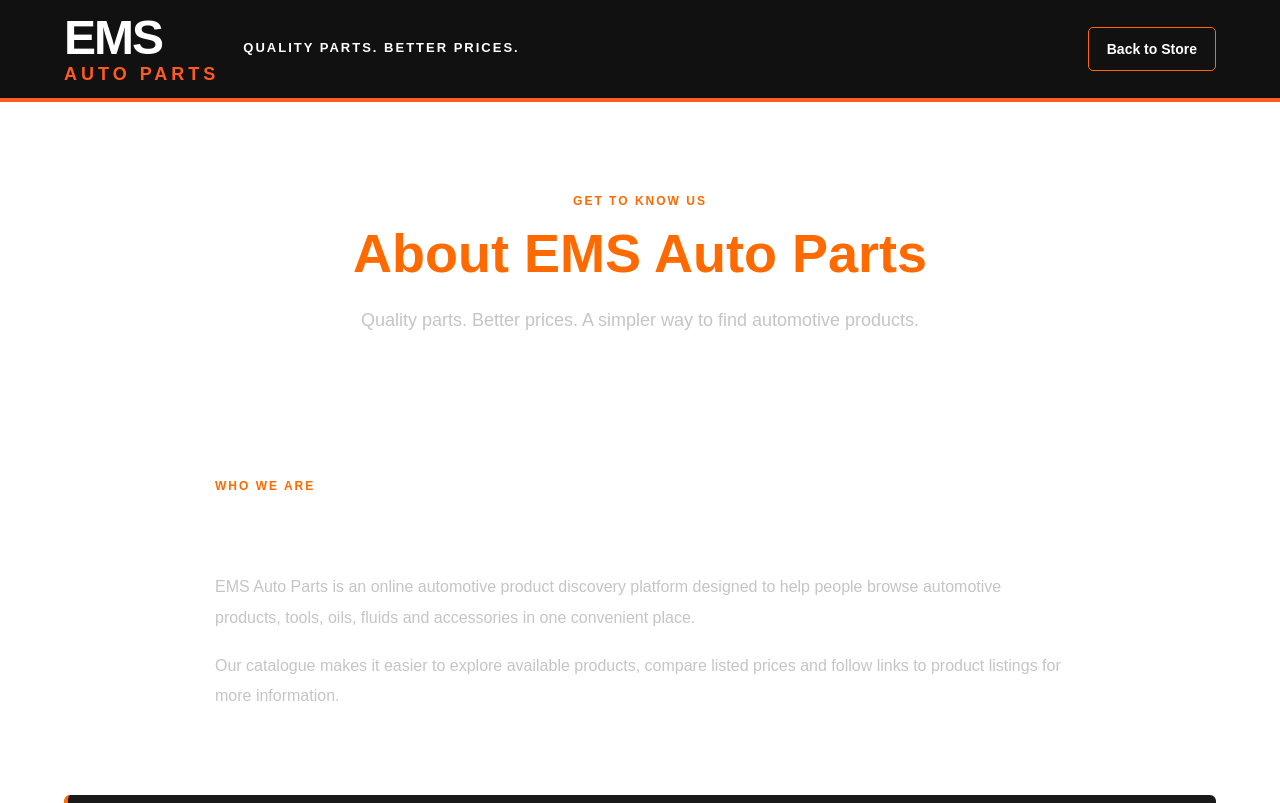
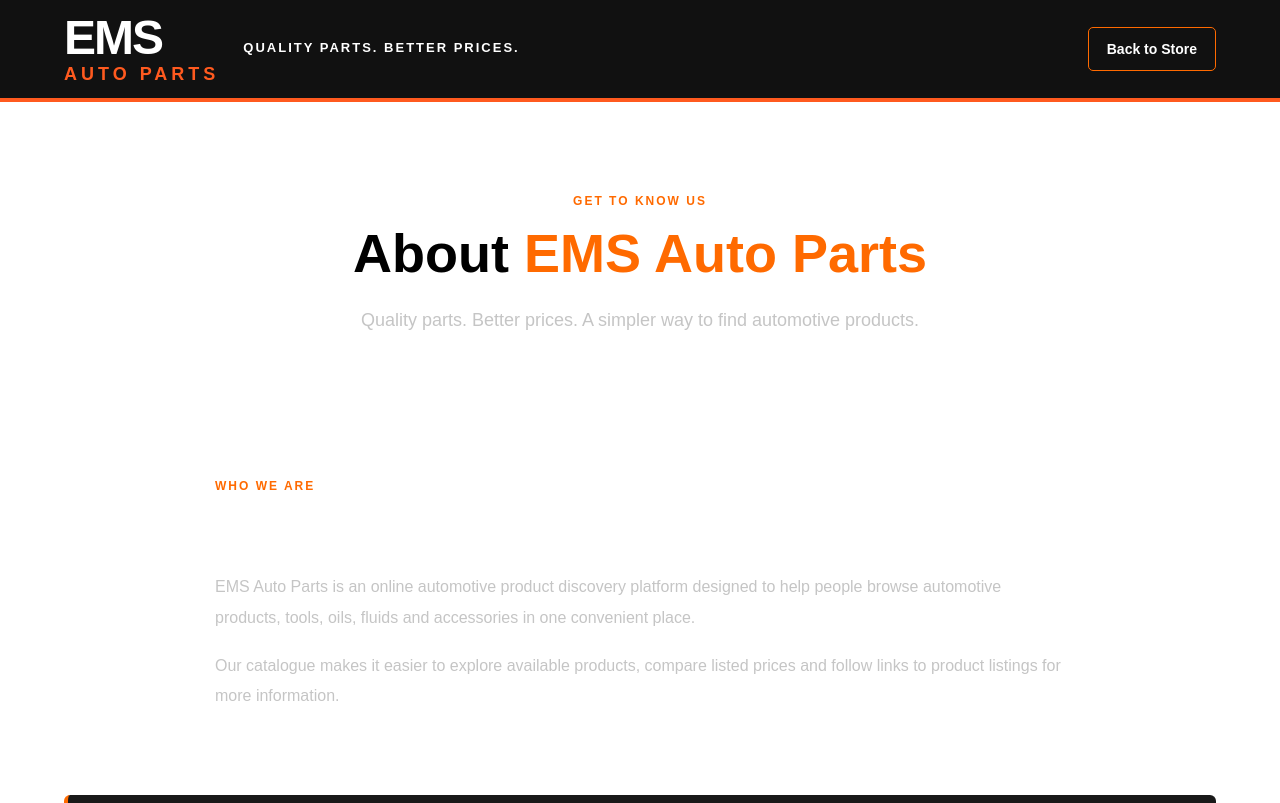
Before and after one commit to baitacc08-afk/price-match-store33, a plain HTML site: page about.html in a window 1280 px wide. Shown: the top 803 px of the page. Drawn offline with Linux system fonts and the light colour scheme.

Commit message:
Update styles.css

```diff
--- a/styles.css
+++ b/styles.css
@@ -1295,3 +1295,7 @@
     padding: 45px 20px;
   }
 }
+
+.about-hero h1 .about-title-black {
+  color: #000000;
+}
```
